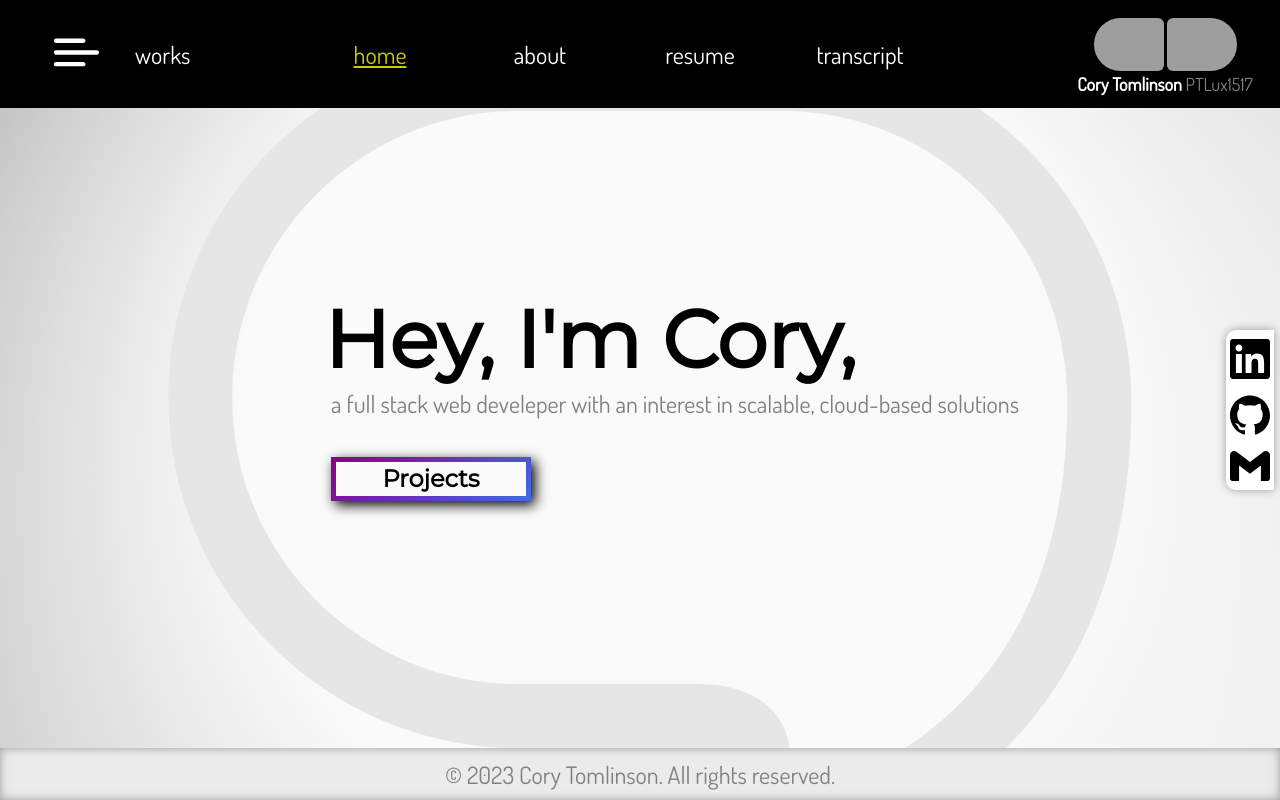
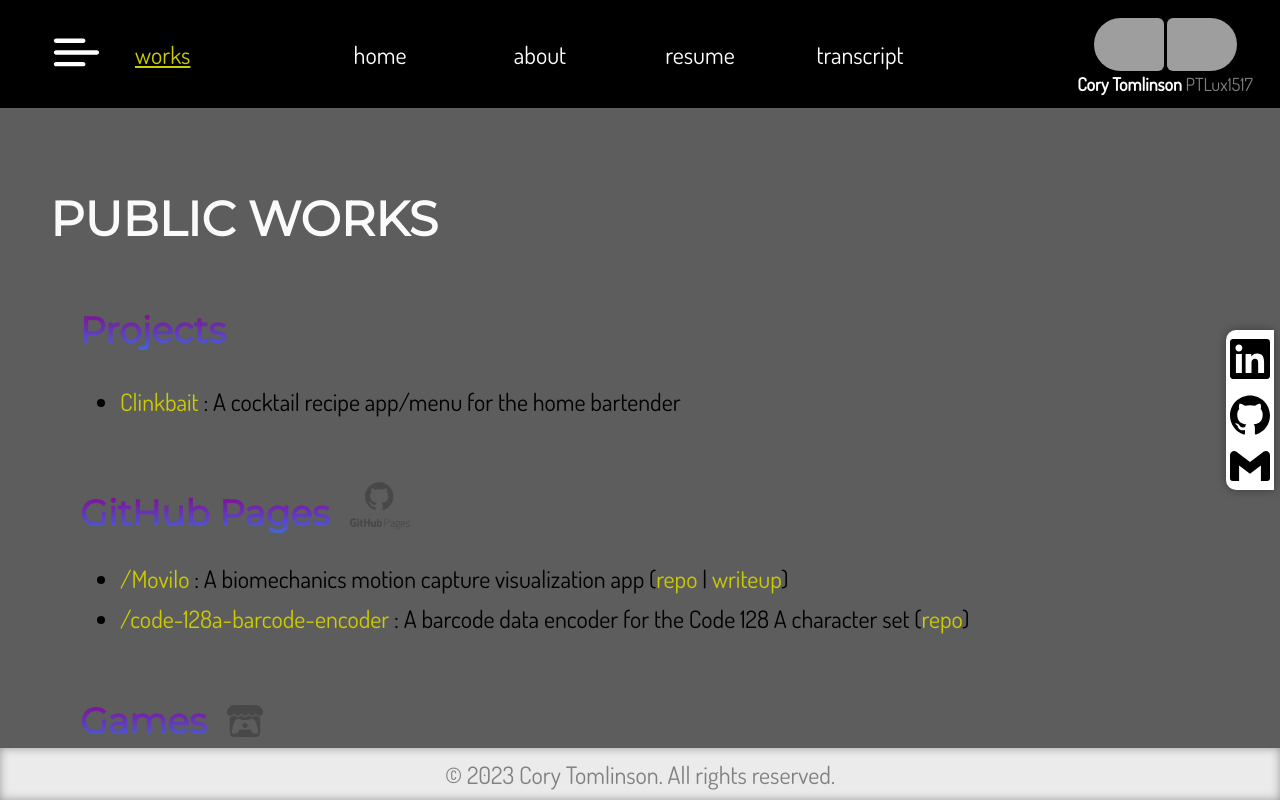
Before and after one commit to PTLux1517/PTLux1517.github.io, a React app: page /#/works in a window 1280 px wide. Shown: the top 800 px of the page. Built offline with nearby package versions, Linux system fonts and the light colour scheme; grey boxes are pictures that could not be loaded.

Commit message:
redesign in progress

```diff
--- a/src/icons.tsx
+++ b/src/icons.tsx
@@ -134,7 +134,7 @@ export const HamburgerIcon = () => <Icon className="icon hamburger-icon">
 </Icon>;
 
 export const ItchIOIcon = () => <Icon className="icon itch-io-icon" viewBox="0 0 245.37069 220.73612">
-   <path fill="#fff" d="M31.99 1.365C21.287 7.72.2 31.945 0 38.298v10.516C0 62.144 12.46 73.86 23.773 73.86c13.584
+   <path d="M31.99 1.365C21.287 7.72.2 31.945 0 38.298v10.516C0 62.144 12.46 73.86 23.773 73.86c13.584
    0 24.902-11.258 24.903-24.62 0 13.362 10.93 24.62 24.515 24.62 13.586 0 24.165-11.258 24.165-24.62 0 13.362 11.622 24.62 25.207
    24.62h.246c13.586 0 25.208-11.258 25.208-24.62 0 13.362 10.58 24.62 24.164 24.62 13.585 0 24.515-11.258 24.515-24.62 0 13.362
    11.32 24.62 24.903 24.62 11.313 0 23.773-11.714 23.773-25.046V38.298c-.2-6.354-21.287-30.58-31.988-36.933C180.118.197
--- a/src/index.scss
+++ b/src/index.scss
@@ -304,6 +304,7 @@ main {
    &[id="works"] {
       animation: fade-bg-to-black 2s;
       background: black;
+      text-wrap: nowrap;
       & > div {
          animation: slide-down 0.85s;
          background: #5d5d5d;
@@ -330,6 +331,27 @@ main {
          background: hsl(0,0%,18%);
          color: hsl(0,0%,60%);
          border-radius: 5px;
+      }
+      .text-icon-span {
+         display: flex;
+         align-items: end;
+         gap: 20px;
+         &:has(h2) {
+            margin-top: 60px;
+            margin-bottom: 0.83em; //default h2 value
+         }
+         & h2 {
+            margin: 0;
+         }
+         & .icon {
+            color: #484848;
+         }
+         & .icon:not(.github-icon,.github-pages-icon) {
+            width: 36px;
+         }
+         & .github-pages-combo-icon {
+            width: 60px;
+         }
       }
       hr {
          border: 1px solid hsl(0,0%,31%);
@@ -440,11 +462,13 @@ main {
    }
    @keyframes slide-down {
       0% {transform: translateY(-3500px); width: 10px; padding: 0; overflow: hidden;}
+      //0% {min-height: 10px; max-height: 10px; width: 10px; padding: 0; overflow: hidden;}
       //30% {width: calc(max(50%, $minWidth/2));}
       //75% {transform: translateY(40px);}
       //85% {transform: translateY(15px);}
       //95% {transform: translateY(5px);}
       //99% {overflow: hidden;}
+      //100% {min-height: calc(var(--doc-height) - $headerHeight - $footerHeight - 2*$mainPad); width: calc(100% - 2*$mainPad);}
       100% {transform: translateY(0); width: calc(100% - 2*$mainPad);}
    }
    @keyframes fade-bg-to-black {
--- a/src/index.tsx
+++ b/src/index.tsx
@@ -1,6 +1,12 @@
 import React from 'react';
 import ReactDOM from 'react-dom/client';
-import {createBrowserRouter, createRoutesFromElements, Route, RouterProvider} from 'react-router-dom';
+import {
+   createHashRouter,
+   createRoutesFromElements,
+   Navigate,
+   Route,
+   RouterProvider
+} from 'react-router-dom';
 
 import Root from './routes/root';
 import Works from './routes/works';
@@ -14,13 +20,14 @@ import './index.scss';
 
 ReactDOM.createRoot(document.body.appendChild(Object.assign(document.createElement("div"), {id: "root"}))).render(
    <React.StrictMode>
-      <RouterProvider router={createBrowserRouter(createRoutesFromElements(
+      <RouterProvider router={createHashRouter(createRoutesFromElements(
          <Route path="/" element={<Root/>}>
             <Route index element={<Home/>}/>
             <Route path="works" element={<Works/>}/>
             <Route path="about" element={<About/>}/>
             <Route path="resume" element={<Resume/>}/>
             <Route path="transcript" element={<Transcript/>}/>
+            <Route path="*" element={<Navigate replace to="/"/>}/>
          </Route>
       ))}/>
    </React.StrictMode>
--- a/src/routes/works.tsx
+++ b/src/routes/works.tsx
@@ -3,16 +3,12 @@ import {
    AWKIcon,
    CIcon,
    ClinkbaitIcon,
-   GitHubIcon,
    GitHubPagesComboIcon,
    GoIcon,
-   GmailIcon,
-   HamburgerIcon,
    ItchIOIcon,
    JavaIcon,
    JSIcon,
    LeetcodeIcon,
-   LinkedInIcon,
    MySQLIcon,
    PHPIcon,
    PrologIcon,
@@ -34,7 +30,7 @@ export default function Works() {
          <li><a href="https://clinkbait.com">Clinkbait</a> : A cocktail recipe app/menu for the home bartender</li>
       </ul>
 
-      <h2>GitHub Pages</h2>
+      <span className="text-icon-span"><h2>GitHub Pages</h2><GitHubPagesComboIcon/></span>
       <ul>
          <li><div>
             <a href="https://ptlux1517.github.io/Movilo/">/Movilo</a> : A biomechanics motion capture visualization app
@@ -51,11 +47,11 @@ export default function Works() {
          </div></li>
       </ul>
 
-      <h2>Games</h2>
+      <span className="text-icon-span"><h2>Games</h2><ItchIOIcon/></span>
       <a href="https://ptlux1517.itch.io/">itch.io</a>
 
-      <h2>Leetcode</h2>
-      <a href="https://github.com/PTLux1517/leetcode">Scala repo</a>
+      <span className="text-icon-span"><h2>Leetcode</h2><LeetcodeIcon/></span>
+      <span className="text-icon-span"><ScalaIcon/><a href="https://github.com/PTLux1517/leetcode">Scala repo</a></span>
 
       <hr/>
       <h1>Private Works</h1>
@@ -70,7 +66,7 @@ export default function Works() {
          <li className="continuation"> and Human Genome Length-k DNA Subsequence Frequency Analyzer <JavaIcon/></li>
       </ul>
 
-      <h2>Mid Size Class Projects</h2>
+      <h2>Midsize Class Projects</h2>
       <ul>
          <li><span className="course">[Opeating Systems]</span> Keyboard Device Driver <CIcon/></li>
          <li><span className="course">[Operating Systems]</span> User-Level Thread Library <CIcon/></li>
```
